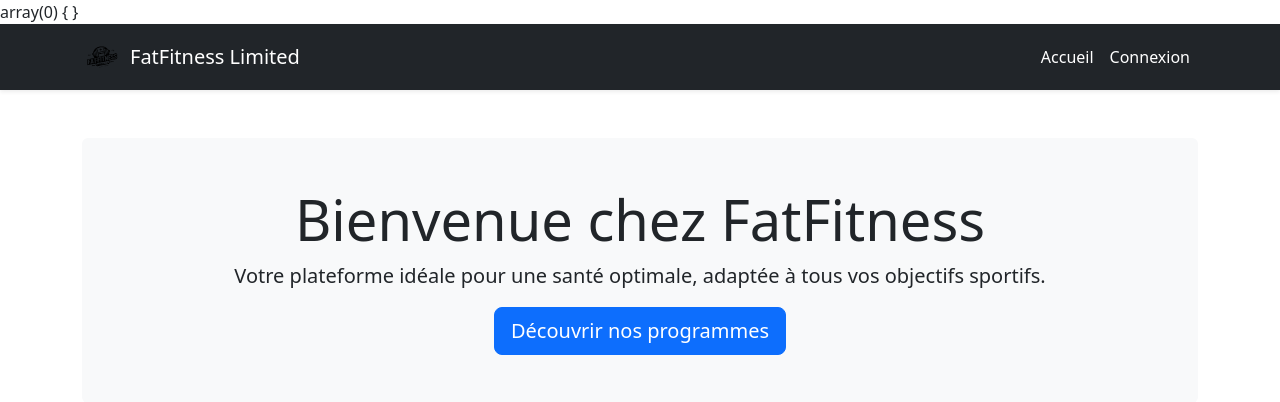
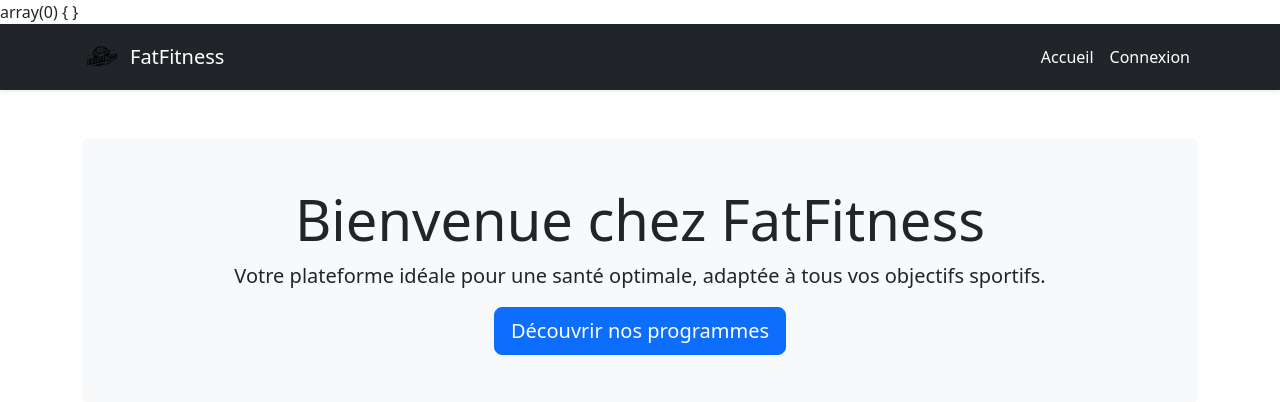
Before and after one commit to Mac-daniel-G/PPE, a PHP site: page / in a window 1280 px wide. Shown: the top 402 px of the page. Run offline with PHP 8.4, Linux system fonts and the light colour scheme.

Commit message:
change title

```diff
--- a/commun/header.php
+++ b/commun/header.php
@@ -15,7 +15,7 @@ var_dump($_SESSION);
     <link href="https://cdn.jsdelivr.net/npm/bootstrap@5.3.0-alpha3/dist/css/bootstrap.min.css" rel="stylesheet">
     <!-- Lien vers le fichier CSS personnalisé -->
     <link rel="stylesheet" href="../assets/css/style.css">
-    <title>FatFitness Limited</title>
+    <title>FatFitness</title>
 </head>
 <body>
     <!-- Barre de navigation Bootstrap -->
@@ -24,7 +24,7 @@ var_dump($_SESSION);
             <!-- Logo et titre -->
             <a class="navbar-brand d-flex align-items-center" href="index.php">
                 <img src="/GitHub/ClientLegerBTS/assets/img/newlogoFatFitness.svg" alt="Logo FatFitness" width="40" height="40" class="me-2">
-                <span>FatFitness Limited</span>
+                <span>FatFitness</span>
             </a>
             <!-- Bouton pour mobile -->
             <button class="navbar-toggler" type="button" data-bs-toggle="collapse" data-bs-target="#navbarNav" aria-controls="navbarNav" aria-expanded="false" aria-label="Toggle navigation">
```
